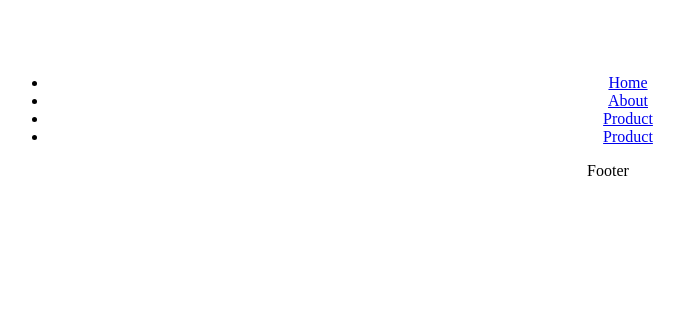
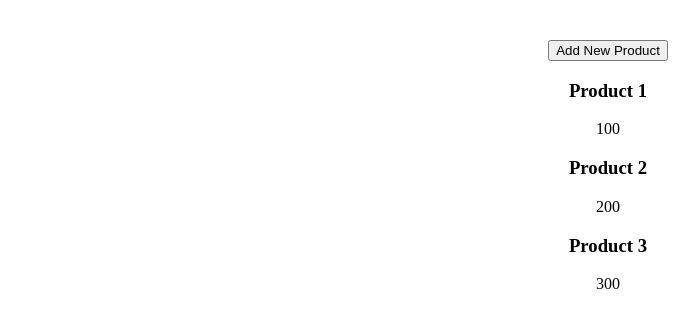
Before and after one commit to sontv8/web502-wd18101, a React (Vite) app in the folder my-app/: page / in a window 1280 px wide. Shown: the top 328 px of the page, without its empty margins (32-731 px from the left). Built offline with nearby package versions, Linux system fonts and the light colour scheme.

Commit message:
day5 - add new product

```diff
--- a/my-app/src/App.jsx
+++ b/my-app/src/App.jsx
@@ -2,32 +2,18 @@ import { useState } from 'react'
 import reactLogo from './assets/react.svg'
 import viteLogo from '/vite.svg'
 import './App.css'
+import HomePage from './pages/Home'
+
+const products = [
+  { id: 1, name: "Product 1", price: 100 },
+  { id: 2, name: "Product 2", price: 200 },
+  { id: 3, name: "Product 3", price: 300 }
+]
 
 function App() {
-  const [count, setCount] = useState(0)
-
   return (
     <>
-      <div>
-        <a href="https://vitejs.dev" target="_blank">
-          <img src={viteLogo} className="logo" alt="Vite logo" />
-        </a>
-        <a href="https://react.dev" target="_blank">
-          <img src={reactLogo} className="logo react" alt="React logo" />
-        </a>
-      </div>
-      <h1>Vite + React</h1>
-      <div className="card">
-        <button onClick={() => setCount((count) => count + 1)}>
-          count is {count}
-        </button>
-        <p>
-          Edit <code>src/App.jsx</code> and save to test HMR
-        </p>
-      </div>
-      <p className="read-the-docs">
-        Click on the Vite and React logos to learn more
-      </p>
+      <HomePage data={products} />
     </>
   )
 }
--- a/my-app/src/main.jsx
+++ b/my-app/src/main.jsx
@@ -3,17 +3,7 @@ import ReactDOM from 'react-dom/client'
 import App from './App.jsx'
 import { Header, Footer } from './component'
 
-const menus = [
-  { id: 1, name: "Home", path: "/" },
-  { id: 2, name: "About", path: "/about" },
-  { id: 3, name: "Product", path: "/product" },
-  { id: 4, name: "Product", path: "/product" }
-]
 
 ReactDOM.createRoot(document.getElementById('root')).render(
-  <>
-    <Header data={menus} />
-    <main></main>
-    <Footer />
-  </>
+  <App />
 )
--- /dev/null
+++ b/my-app/src/pages/Home.jsx
@@ -0,0 +1,24 @@
+import React, { useState } from 'react'
+
+const HomePage = ({ data }) => {
+    const [products, setProducts] = useState(data)
+    console.log(products);
+    const addProduct = (product) => {
+        setProducts([...products, product])
+    }
+    return (
+        <div>
+            <button onClick={() => addProduct({ id: 4, name: "Product 4", price: 400 })}>Add New Product</button>
+            {products.map((product, index) => {
+                return (
+                    <div key={index + 1}>
+                        <h3>{product.name}</h3>
+                        <p>{product.price}</p>
+                    </div>
+                )
+            })}
+        </div>
+    )
+}
+
+export default HomePage
```
